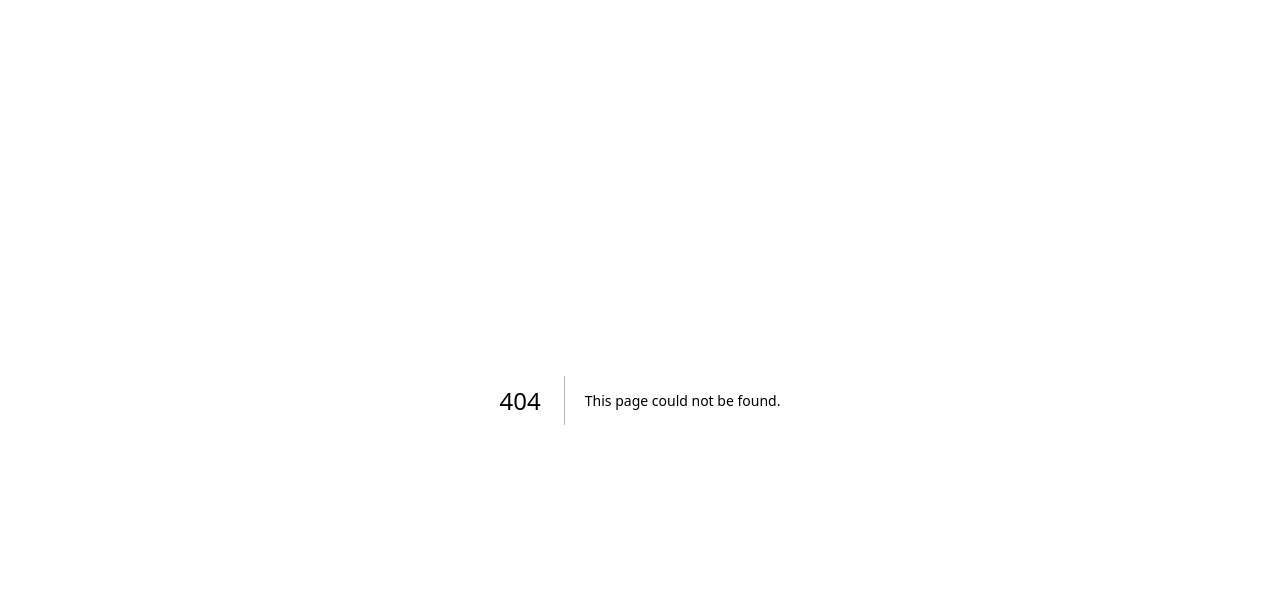
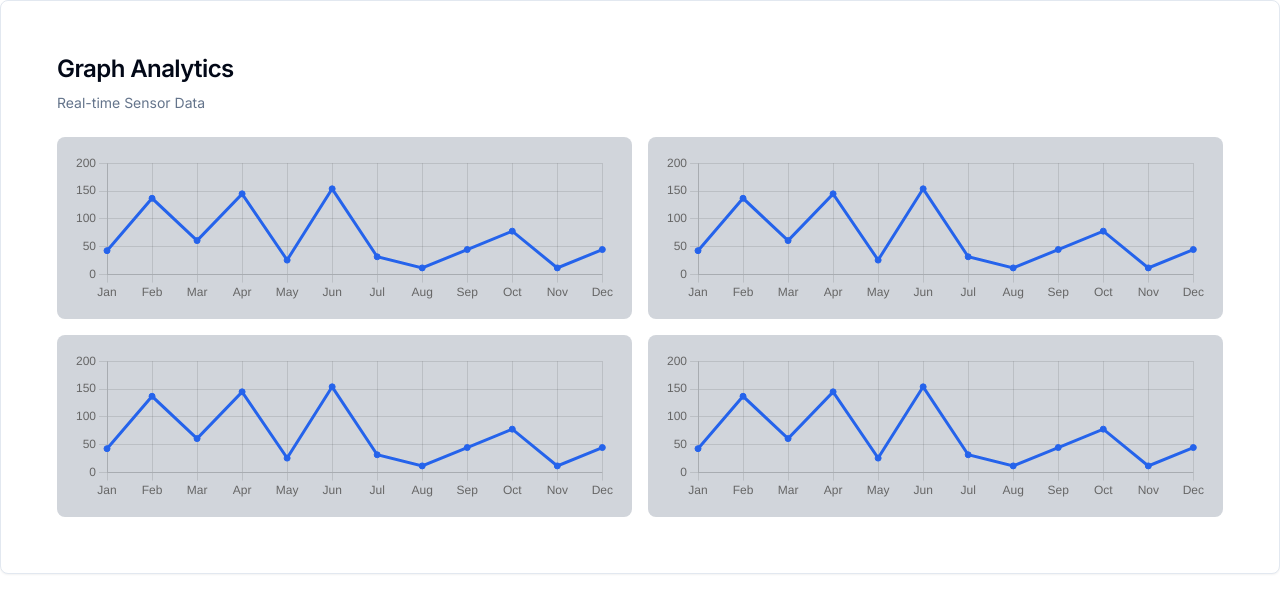
Before and after one commit to j7zd/hacktues10, a Next.js app in the folder web/buoyeing/: page /view/1 in a window 1280 px wide. Before the commit this address had no page. Shown: the top 612 px of the page. Built offline with nearby package versions, Linux system fonts and the light colour scheme.

Commit message:
add:charts

```diff
--- a/web/buoyeing/app/globals.css
+++ b/web/buoyeing/app/globals.css
@@ -2,26 +2,75 @@
 @tailwind components;
 @tailwind utilities;
 
-:root {
-  --foreground-rgb: 0, 0, 0;
-  --background-start-rgb: 214, 219, 220;
-  --background-end-rgb: 255, 255, 255;
-}
+@layer base {
+  :root {
+    --background: 0 0% 100%;
+    --foreground: 222.2 84% 4.9%;
 
-@media (prefers-color-scheme: dark) {
-  :root {
-    --foreground-rgb: 255, 255, 255;
-    --background-start-rgb: 0, 0, 0;
-    --background-end-rgb: 0, 0, 0;
+    --card: 0 0% 100%;
+    --card-foreground: 222.2 84% 4.9%;
+
+    --popover: 0 0% 100%;
+    --popover-foreground: 222.2 84% 4.9%;
+
+    --primary: 222.2 47.4% 11.2%;
+    --primary-foreground: 210 40% 98%;
+
+    --secondary: 210 40% 96.1%;
+    --secondary-foreground: 222.2 47.4% 11.2%;
+
+    --muted: 210 40% 96.1%;
+    --muted-foreground: 215.4 16.3% 46.9%;
+
+    --accent: 210 40% 96.1%;
+    --accent-foreground: 222.2 47.4% 11.2%;
+
+    --destructive: 0 84.2% 60.2%;
+    --destructive-foreground: 210 40% 98%;
+
+    --border: 214.3 31.8% 91.4%;
+    --input: 214.3 31.8% 91.4%;
+    --ring: 222.2 84% 4.9%;
+
+    --radius: 0.5rem;
+  }
+
+  .dark {
+    --background: 222.2 84% 4.9%;
+    --foreground: 210 40% 98%;
+
+    --card: 222.2 84% 4.9%;
+    --card-foreground: 210 40% 98%;
+
+    --popover: 222.2 84% 4.9%;
+    --popover-foreground: 210 40% 98%;
+
+    --primary: 210 40% 98%;
+    --primary-foreground: 222.2 47.4% 11.2%;
+
+    --secondary: 217.2 32.6% 17.5%;
+    --secondary-foreground: 210 40% 98%;
+
+    --muted: 217.2 32.6% 17.5%;
+    --muted-foreground: 215 20.2% 65.1%;
+
+    --accent: 217.2 32.6% 17.5%;
+    --accent-foreground: 210 40% 98%;
+
+    --destructive: 0 62.8% 30.6%;
+    --destructive-foreground: 210 40% 98%;
+
+    --border: 217.2 32.6% 17.5%;
+    --input: 217.2 32.6% 17.5%;
+    --ring: 212.7 26.8% 83.9%;
   }
 }
 
-body {
-  color: rgb(var(--foreground-rgb));
-  background: linear-gradient(
-      to bottom,
-      transparent,
-      rgb(var(--background-end-rgb))
-    )
-    rgb(var(--background-start-rgb));
+@layer base {
+  * {
+    @apply border-border;
+  }
+  body {
+    @apply bg-background text-foreground;
+  }
 }
--- /dev/null
+++ b/web/buoyeing/app/view/[buoy_id]/page.js
@@ -0,0 +1,96 @@
+"use client"
+
+import { CardTitle, CardDescription, CardHeader, CardContent, Card } from "@/components/ui/card"
+// import { ResponsiveLine } from "@nivo/line"
+import { Chart, Line } from 'react-chartjs-2';
+import {
+    Chart as ChartJS,
+    LineElement,
+    CategoryScale,
+    LinearScale,
+    PointElement,
+    Legend,
+    Ticks,
+    Tooltip
+} from 'chart.js';
+
+ChartJS.register(LineElement, CategoryScale, LinearScale, PointElement, Tooltip);
+
+export default function Component() {
+    const data = {
+        labels: ['Jan', 'Feb', 'Mar', 'Apr', 'May', 'Jun', 'Jul', 'Aug', 'Sep', 'Oct', 'Nov', 'Dec'],
+        datasets: [
+            {
+                label: 'Desktop',
+                data: [43, 137, 61, 145, 26, 154, 32, 12, 45, 78, 12, 45],
+                backgroundColor: '#2563eb',
+                borderColor: '#2563eb',
+            },
+            // {
+            //     label: 'Mobile',
+            //     data: [60, 48, 177, 78, 96, 204],
+            //     fill: false,
+            //     backgroundColor: '#e11d48',
+            //     borderColor: '#e11d48',
+            // },
+        ],
+    };
+
+    const options = {
+        responsive: true,
+        maintainAspectRatio: false, // Adjust based on your needs
+        scales: {
+            x: {
+                grid: {
+                    display: true,
+                },
+            },
+            y: {
+                grid: {
+                    display: true,
+                },
+            },
+        },
+        plugins: {
+            legend: false,
+            title: {
+                display: true,
+                text: (ctx) => 'Tooltip point style: ' + ctx.chart.options.plugins.tooltip.usePointStyle,
+            },
+            tooltip: {
+                mode: 'index',
+                intersect: false,
+                usePointStyle: true,
+            }
+
+        }
+    };
+
+
+
+
+    return (
+        <Card className="w-full p-8">
+            <CardHeader className="flex flex-col items-start gap-1.5">
+                {/* <div className="grid gap-1.5"> */}
+                <CardTitle>Graph Analytics</CardTitle>
+                <CardDescription>Real-time Sensor Data</CardDescription>
+                {/* </div> */}
+            </CardHeader>
+            <CardContent className="grid gap-4 md:grid-cols-2">
+                <div className="bg-gray-300 dark:bg-gray-700 p-4 rounded-lg">
+                    <Line data={data} options={options} />
+                </div>
+                <div className="bg-gray-300 dark:bg-gray-700 p-4 rounded-lg">
+                    <Line data={data} options={options} />
+                </div>
+                <div className="bg-gray-300 dark:bg-gray-700 p-4 rounded-lg">
+                    <Line data={data} options={options} />
+                </div>
+                <div className="bg-gray-300 dark:bg-gray-700 p-4 rounded-lg">
+                    <Line data={data} options={options} />
+                </div>
+            </CardContent>
+        </Card>
+    )
+}
--- /dev/null
+++ b/web/buoyeing/components/ui/card.jsx
@@ -0,0 +1,50 @@
+import * as React from "react"
+
+import { cn } from "@/lib/utils"
+
+const Card = React.forwardRef(({ className, ...props }, ref) => (
+  <div
+    ref={ref}
+    className={cn("rounded-lg border bg-card text-card-foreground shadow-sm", className)}
+    {...props} />
+))
+Card.displayName = "Card"
+
+const CardHeader = React.forwardRef(({ className, ...props }, ref) => (
+  <div
+    ref={ref}
+    className={cn("flex flex-col space-y-1.5 p-6", className)}
+    {...props} />
+))
+CardHeader.displayName = "CardHeader"
+
+const CardTitle = React.forwardRef(({ className, ...props }, ref) => (
+  <h3
+    ref={ref}
+    className={cn("text-2xl font-semibold leading-none tracking-tight", className)}
+    {...props} />
+))
+CardTitle.displayName = "CardTitle"
+
+const CardDescription = React.forwardRef(({ className, ...props }, ref) => (
+  <p
+    ref={ref}
+    className={cn("text-sm text-muted-foreground", className)}
+    {...props} />
+))
+CardDescription.displayName = "CardDescription"
+
+const CardContent = React.forwardRef(({ className, ...props }, ref) => (
+  <div ref={ref} className={cn("p-6 pt-0", className)} {...props} />
+))
+CardContent.displayName = "CardContent"
+
+const CardFooter = React.forwardRef(({ className, ...props }, ref) => (
+  <div
+    ref={ref}
+    className={cn("flex items-center p-6 pt-0", className)}
+    {...props} />
+))
+CardFooter.displayName = "CardFooter"
+
+export { Card, CardHeader, CardFooter, CardTitle, CardDescription, CardContent }
--- /dev/null
+++ b/web/buoyeing/lib/utils.js
@@ -0,0 +1,6 @@
+import { clsx } from "clsx"
+import { twMerge } from "tailwind-merge"
+
+export function cn(...inputs) {
+  return twMerge(clsx(inputs))
+}
--- a/web/buoyeing/next.config.js
+++ b/web/buoyeing/next.config.js
@@ -1,4 +1,5 @@
 /** @type {import('next').NextConfig} */
+
 const nextConfig = {}
 
 module.exports = nextConfig
--- a/web/buoyeing/tailwind.config.js
+++ b/web/buoyeing/tailwind.config.js
@@ -1,18 +1,77 @@
 /** @type {import('tailwindcss').Config} */
 module.exports = {
+  darkMode: ["class"],
   content: [
-    './pages/**/*.{js,ts,jsx,tsx,mdx}',
-    './components/**/*.{js,ts,jsx,tsx,mdx}',
-    './app/**/*.{js,ts,jsx,tsx,mdx}',
+    './pages/**/*.{js,jsx}',
+    './components/**/*.{js,jsx}',
+    './app/**/*.{js,jsx}',
+    './src/**/*.{js,jsx}',
   ],
+  prefix: "",
   theme: {
+    container: {
+      center: true,
+      padding: "2rem",
+      screens: {
+        "2xl": "1400px",
+      },
+    },
     extend: {
-      backgroundImage: {
-        'gradient-radial': 'radial-gradient(var(--tw-gradient-stops))',
-        'gradient-conic':
-          'conic-gradient(from 180deg at 50% 50%, var(--tw-gradient-stops))',
+      colors: {
+        border: "hsl(var(--border))",
+        input: "hsl(var(--input))",
+        ring: "hsl(var(--ring))",
+        background: "hsl(var(--background))",
+        foreground: "hsl(var(--foreground))",
+        primary: {
+          DEFAULT: "hsl(var(--primary))",
+          foreground: "hsl(var(--primary-foreground))",
+        },
+        secondary: {
+          DEFAULT: "hsl(var(--secondary))",
+          foreground: "hsl(var(--secondary-foreground))",
+        },
+        destructive: {
+          DEFAULT: "hsl(var(--destructive))",
+          foreground: "hsl(var(--destructive-foreground))",
+        },
+        muted: {
+          DEFAULT: "hsl(var(--muted))",
+          foreground: "hsl(var(--muted-foreground))",
+        },
+        accent: {
+          DEFAULT: "hsl(var(--accent))",
+          foreground: "hsl(var(--accent-foreground))",
+        },
+        popover: {
+          DEFAULT: "hsl(var(--popover))",
+          foreground: "hsl(var(--popover-foreground))",
+        },
+        card: {
+          DEFAULT: "hsl(var(--card))",
+          foreground: "hsl(var(--card-foreground))",
+        },
+      },
+      borderRadius: {
+        lg: "var(--radius)",
+        md: "calc(var(--radius) - 2px)",
+        sm: "calc(var(--radius) - 4px)",
+      },
+      keyframes: {
+        "accordion-down": {
+          from: { height: "0" },
+          to: { height: "var(--radix-accordion-content-height)" },
+        },
+        "accordion-up": {
+          from: { height: "var(--radix-accordion-content-height)" },
+          to: { height: "0" },
+        },
+      },
+      animation: {
+        "accordion-down": "accordion-down 0.2s ease-out",
+        "accordion-up": "accordion-up 0.2s ease-out",
       },
     },
   },
-  plugins: [],
+  plugins: [require("tailwindcss-animate")],
 }
```
Also changed, not shown: web/buoyeing/package.json (+11 -1 lines), web/buoyeing/.eslintrc.json (added), web/buoyeing/app/api/get/[buoy_id]/route.js (added), web/buoyeing/components.json (added), 1 other file (tests, documents, lock files or other folders).
